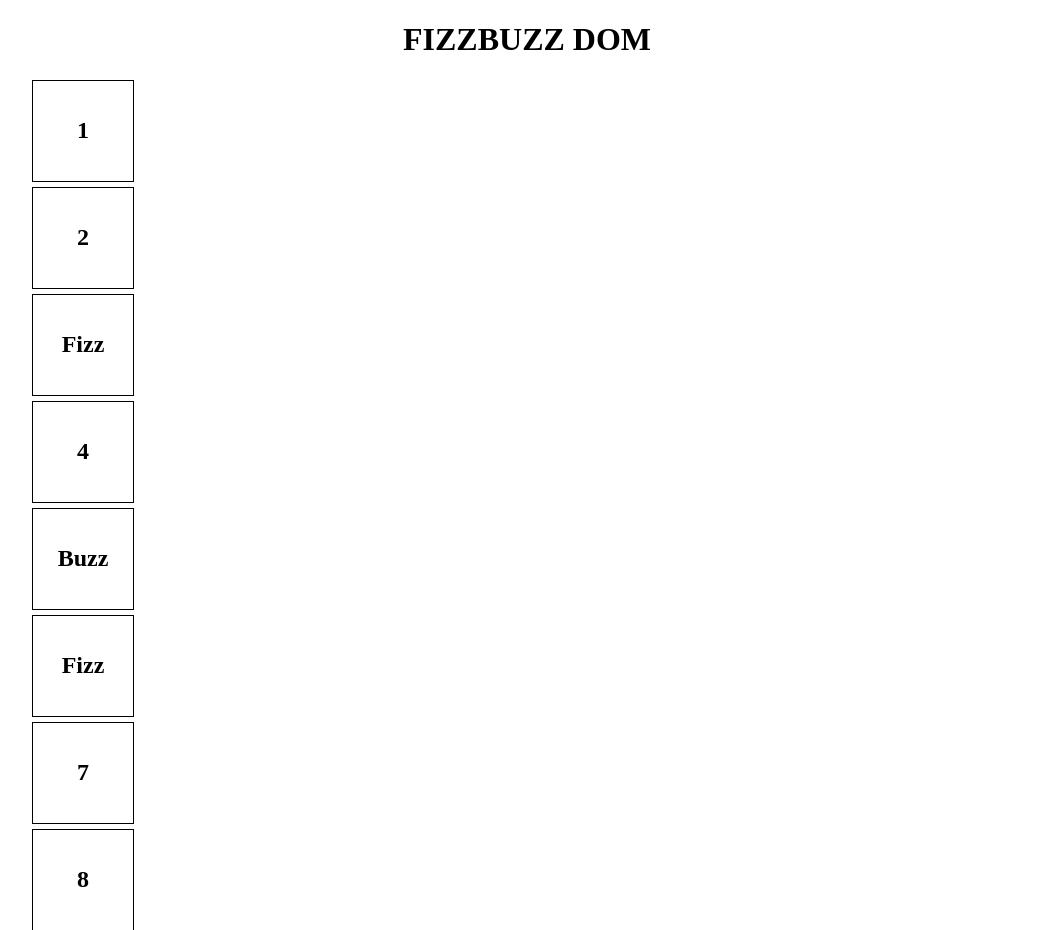
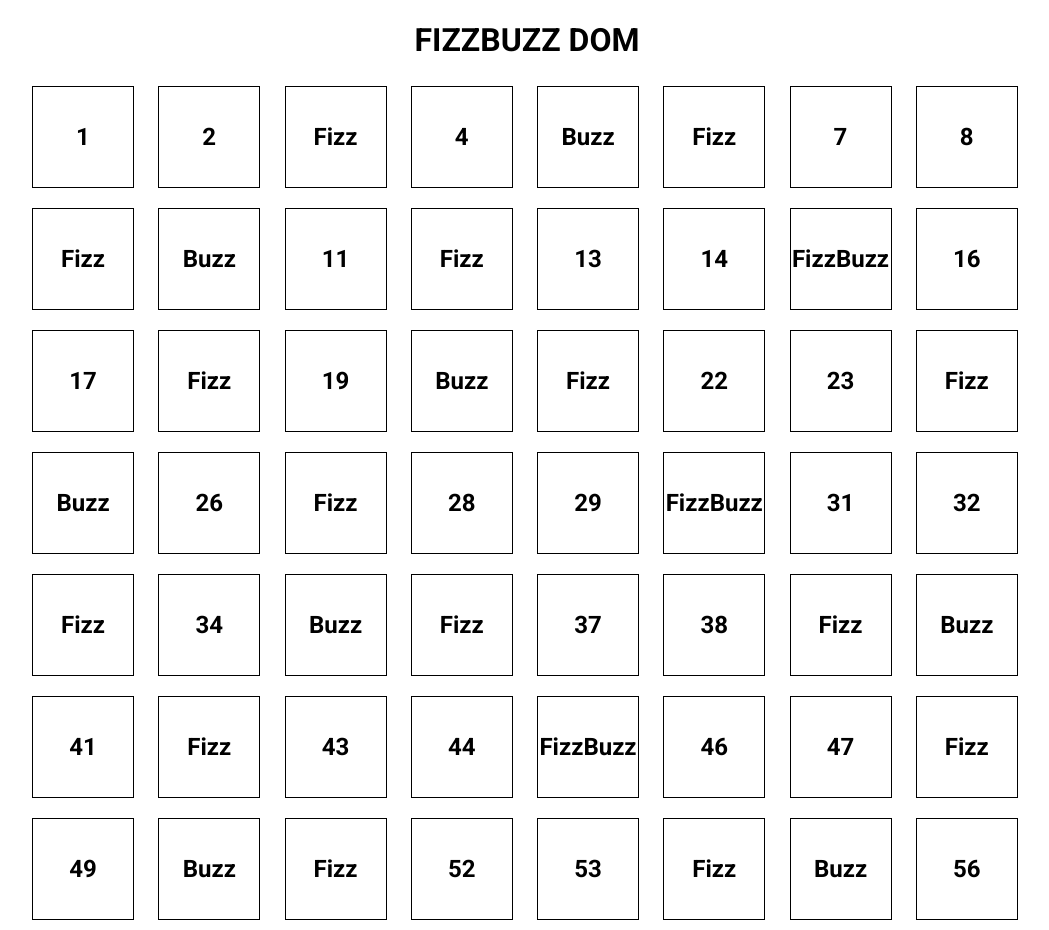
Before and after one commit to emilianoaprile/js-fizzbuzz, a plain HTML site: page index.html in a window 1280 px wide. Shown: the top 930 px of the page, without its empty margins (113-1162 px from the left). Drawn offline with Linux system fonts and the light colour scheme.

Commit message:
ADDED - replaced container with grid class HTML js

```diff
--- a/index.html
+++ b/index.html
@@ -1,11 +1,21 @@
 <!DOCTYPE html>
 <html lang="en">
+
 <head>
     <meta charset="UTF-8">
     <meta name="viewport" content="width=device-width, initial-scale=1.0">
     <title>Fizz Buzz</title>
+    <!-- google fonts -->
+    <link rel="preconnect" href="https://fonts.googleapis.com">
+    <link rel="preconnect" href="https://fonts.gstatic.com" crossorigin>
+    <link href="https://fonts.googleapis.com/css2?family=Roboto:wght@300;700&display=swap" rel="stylesheet">
     <!-- css -->
     <style>
+
+        html {
+            font-family: 'Roboto', sans-serif;
+        }
+
         .grid {
             display: grid;
             gap: 10px;
@@ -36,9 +46,11 @@
         }
     </style>
 </head>
+
 <body>
     <div class="container">
         <h1 class="title">fizzBuzz DOM</h1>
+        <div class="grid"></div>
     </div>
 
 
@@ -47,4 +59,5 @@
     <!-- javascript -->
     <script src="./js/app.js"></script>
 </body>
+
 </html>
--- a/js/app.js
+++ b/js/app.js
@@ -19,7 +19,11 @@
 //     - ALTRIMENTI
 //         stampa il valore di n
 
-const containerDOMElement = document.querySelector('.container')
+// prendo la classe container dal DOM
+// const containerDOMElement = document.querySelector('.container')
+
+// prendo la classe grid dal DOM
+const gridDOMElement = document.querySelector('.grid')
 
 // CREA LA SCALA DA 1 A 100
 for (let i = 0; i < 100; i++) {
@@ -40,8 +44,12 @@ for (let i = 0; i < 100; i++) {
 	console.log(boxDOMElement)
 
     // appendo la classe box all'elemendo container
-    containerDOMElement.append(boxDOMElement)
+    // containerDOMElement.append(boxDOMElement)
 
+    // appenaìdo la classe box all'elemento grid per disporre i box uno di fianco all'altro
+    gridDOMElement.append(boxDOMElement)
+
+    // CICLO for:
     // calcolo quando il modulo da resto zero a seconda della variabile selezionata
     if (fizzBuzz === 0) {
         console.log('FizzBuzz:', n, fizzBuzz)
```
Lines whose indentation alone changed are shown as unchanged.
